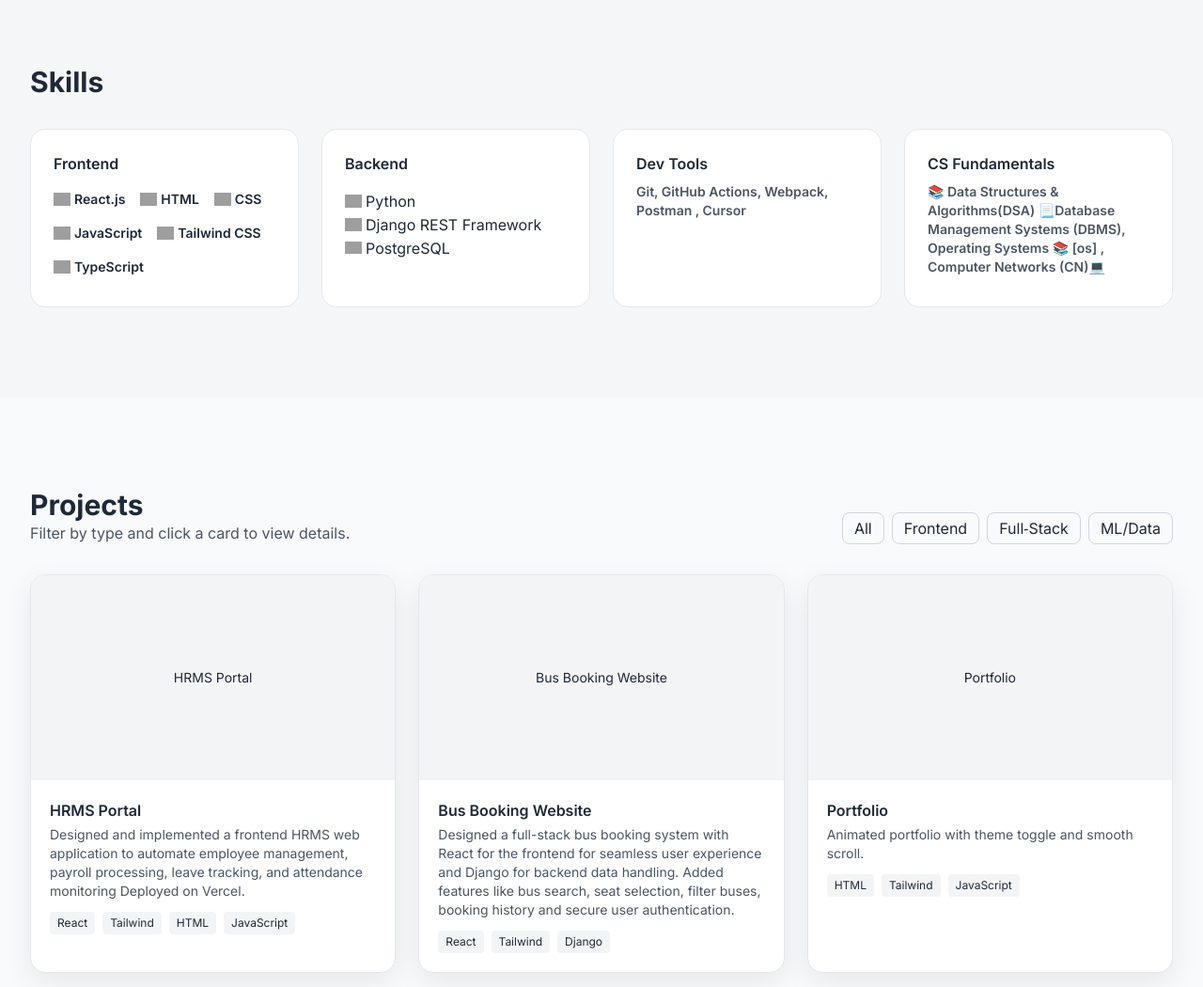
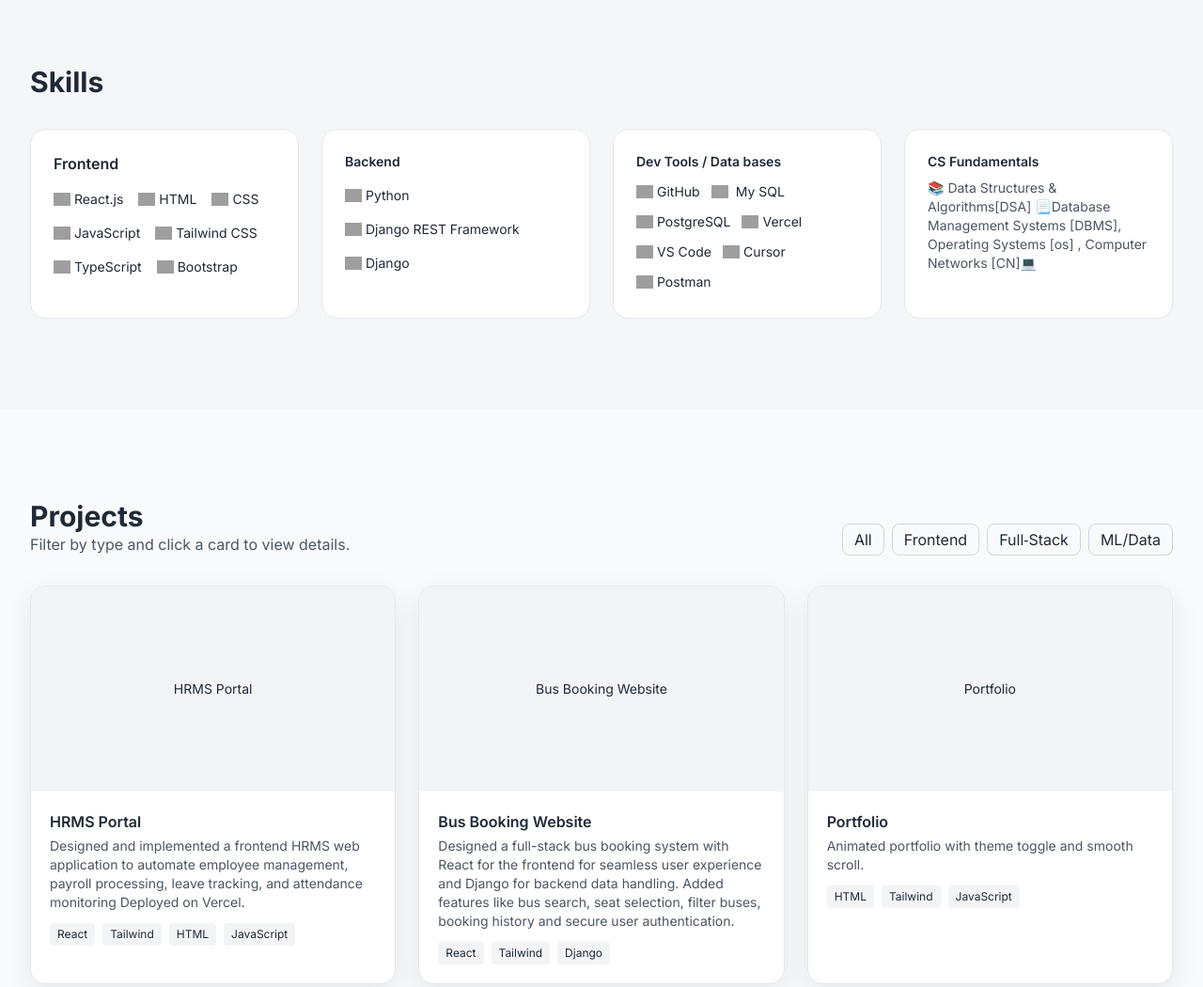
Before and after one commit to Rachapalli-Jagadesh/portfolio, a plain HTML site: page index.html in a window 1280 px wide. Shown: the part 1380-2430 px from the top of the page at 94% size. Drawn offline with nearby package versions, Linux system fonts and the light colour scheme; grey boxes are pictures that could not be loaded.

Commit message:
add changes

```diff
--- a/index.html
+++ b/index.html
@@ -213,7 +213,7 @@
                 Tailwind CSS
               </span>
                <span class="inline-flex items-center gap-1">
-              <img src="https://ncarb.github.io/bootstrap/assets/img/bootstrap-stack.png" alt="Tailwind" width="18"
+              <img src="https://ncarb.github.io/bootstrap/assets/img/bootstrap-stack.png" alt=" Bootstrap" width="18"
                 height="18">
               Bootstrap
             </span>
@@ -235,6 +235,12 @@
                   width="18" height="18">
                 Django REST Framework
               </span>
+              <span class="inline-flex items-center gap-1">
+                <img src="https://www.techmonitor.ai/wp-content/uploads/sites/29/2016/06/SQL.png"
+                  alt="SQL" width="18" height="18">
+                SQL
+              </span>
+
 
               <span class="inline-flex items-center gap-1">
                 <img src="https://cdn.jsdelivr.net/gh/devicons/devicon/icons/postgresql/postgresql-original.svg"
@@ -290,7 +296,7 @@
           <h3 class="font-semibold mb-2">Frontend</h3>
           <!-- <p class="text-sm text-gray-600 dark:text-gray-300">HTML, CSS, Tailwind CSS, JavaScript, TypeScript, React Js
             , Next Js and Bootstrap</p> -->
-          <p class="text-sm py-2 font-semibold dark:text-gray-300 flex flex-wrap gap-4">
+          <p class="text-sm py-2  dark:text-gray-300 flex flex-wrap gap-4">
             <span class="inline-flex items-center gap-1">
               <img src="https://cdn.jsdelivr.net/gh/devicons/devicon/icons/react/react-original.svg" alt="React"
                 width="18" height="18">
@@ -315,6 +321,7 @@
               JavaScript
             </span>
 
+
             <span class="inline-flex items-center gap-1">
               <img src="https://www.vectorlogo.zone/logos/tailwindcss/tailwindcss-icon.svg" alt="Tailwind" width="18"
                 height="18">
@@ -326,38 +333,82 @@
                 alt="TypeScript" width="18" height="18">
               TypeScript
             </span>
+            <span class="inline-flex items-center gap-1">
+              <img src="https://ncarb.github.io/bootstrap/assets/img/bootstrap-stack.png" alt=" Bootstrap" width="18"
+                height="18">
+              Bootstrap
         </div>
-        <div class="p-6 rounded-2xl bg-white dark:bg-gray-900 border border-gray-200 dark:border-gray-800">
+        <div class="p-6 rounded-2xl text-sm bg-white dark:bg-gray-900 border border-gray-200 dark:border-gray-800">
           <h3 class="font-semibold mb-2">Backend</h3>
-          <p class= "text-sm py-1 dark:text-gray-300 flex flex-wrap gap-3"></p>
+          <p class="text-sm py-2  dark:text-gray-300 flex flex-wrap gap-4">
           <span class="inline-flex items-center gap-1">
             <img src="https://cdn.jsdelivr.net/gh/devicons/devicon/icons/python/python-original.svg" alt="Python"
               width="18" height="18">
             Python
           </span>
 
+
           <span class="inline-flex items-center gap-1">
             <img src="https://cdn.jsdelivr.net/gh/devicons/devicon/icons/django/django-plain.svg" alt="Django"
               width="18" height="18">
             Django REST Framework
           </span>
+          <span class="inline-flex items-center gap-1">
+            <img src="https://encrypted-tbn0.gstatic.com/images?q=tbn:ANd9GcTevTjgNTUJmgCxdRq1YuDD8NT2j_Aa7cYEZQ&s" alt="Django"
+              width="18" height="18">
+            Django
+          </span>
+          </p>
 
+
+
+
+        </div>
+        <div class="p-6 rounded-2xl text-sm bg-white dark:bg-gray-900 border border-gray-200 dark:border-gray-800">
+          <h3 class="font-semibold mb-2">Dev Tools / Data bases</h3>
+          <p class= "text-sm py-1 dark:text-gray-300 flex flex-wrap gap-3">
+          <span class="inline-flex items-center gap-1">
+                <img src="https://i0.wp.com/build5nines.com/wp-content/uploads/2024/05/GitHub_Featured_Image_2024.jpg?fit=900%2C506&ssl=1" alt="GitHub"
+                  width="18" height="18">
+                GitHub
+              </span>
+               </span>
+              <span class="inline-flex items-center gap-2">
+                <img src="https://www.techmonitor.ai/wp-content/uploads/sites/29/2016/06/SQL.png"
+                  alt="SQL" width="18" height="18">
+                My SQL
+              </span>
+
+
+          </span>
           <span class="inline-flex items-center gap-1">
             <img src="https://cdn.jsdelivr.net/gh/devicons/devicon/icons/postgresql/postgresql-original.svg"
               alt="PostgreSQL" width="18" height="18">
             PostgreSQL
           </span>
-
+           <span class="inline-flex items-center gap-1">
+                <img src="https://encrypted-tbn0.gstatic.com/images?q=tbn:ANd9GcRkAuKrVgOa4BJxUnH4gdJ5TV0m2IFEMjLJ2g&s" alt="Vercel" width="18" height="18">
+                Vercel
+              </span>
+              <span class="inline-flex items-center gap-1">
+                <img src="https://images-eds-ssl.xboxlive.com/image?url=4rt9.lXDC4H_93laV1_eHHFT949fUipzkiFOBH3fAiZZUCdYojwUyX2aTonS1aIwMrx6NUIsHfUHSLzjGJFxxj7kCzMIlSC20SNjaJf9GmG15ocnF.zbBRgxMSlB7Ejh6FbgNzxLvZOoW7N3ML56fn3m5Z4MO.M8pYrCFVKIhqM-&format=source" alt="vscode" width="18" height="18">
+                VS Code
+              </span>
+              <span class="inline-flex items-center gap-1">
+                <img src="https://cursor.com/marketing-static/_next/image?url=%2Fmarketing-static%2Fdownload%2Fapp-icon-25d-light.png&w=3840&q=70" alt="vscode" width="18" height="18">
+                Cursor
+              </span>
+              <span class="inline-flex items-center gap-1">
+                <img src="https://encrypted-tbn0.gstatic.com/images?q=tbn:ANd9GcTgrNRXpqTDvCfa43rwYd09pt_MpJLV41HrPw&s" alt="vscode" width="18" height="18">
+                Postman
+              </span>
+          </p>
         </div>
-        <div class="p-6 rounded-2xl bg-white dark:bg-gray-900 border border-gray-200 dark:border-gray-800">
-          <h3 class="font-semibold mb-2">Dev Tools</h3>
-          <p class="text-sm text-gray-600 font-semibold dark:text-gray-300">Git, GitHub Actions, Webpack, Postman , Cursor</p>
-        </div>
-        <div class="p-6 rounded-2xl bg-white dark:bg-gray-900 border border-gray-200 dark:border-gray-800">
+        <div class="p-6 rounded-2xl text-sm bg-white dark:bg-gray-900 border border-gray-200 dark:border-gray-800">
           <h3 class="font-semibold mb-2">CS Fundamentals </h3>
-          <p class="text-sm text-gray-600 font-semibold dark:text-gray-300"> 📚 Data Structures & Algorithms(DSA)  📃Database Management
-            Systems (DBMS),
-            Operating Systems  📚 [os] , Computer Networks (CN)💻 </p>
+          <p class="text-sm text-gray-600  dark:text-gray-300"> 📚 Data Structures & Algorithms[DSA]  📃Database Management
+            Systems [DBMS],
+            Operating Systems  [os] , Computer Networks [CN]💻 </p>
         </div>
       </div>
     </div>
@@ -522,7 +573,7 @@
         </div>
         <div class="p-6 rounded-2xl bg-white dark:bg-gray-900 border border-gray-200 dark:border-gray-800">
           <div class="flex flex-wrap items-center justify-between gap-2">
-            <h3 class="font-semibold">Academic Projects · ECE</h3>
+            <h3 class="font-semibold">Academic Projects [ ECE ]</h3>
             <span class="text-sm text-gray-500">Dec 2023 – May 2024</span>
           </div>
           <ul class="mt-3 list-disc list-inside text-sm text-gray-600 dark:text-gray-300 space-y-1">
```
